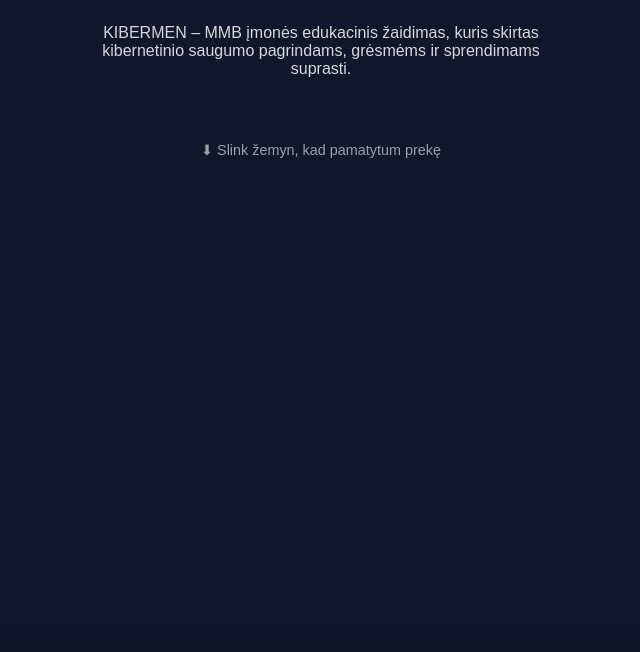
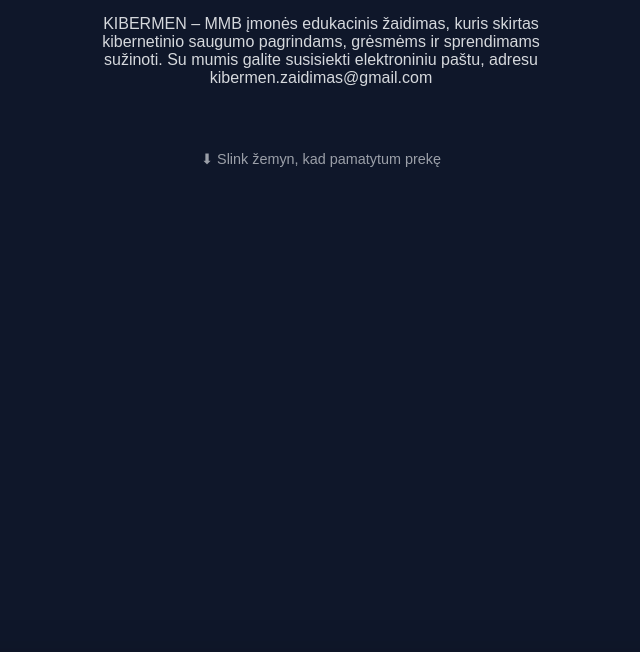
Before and after one commit to mrtonis32/kibermen, a plain HTML site: page index.html in a window 1280 px wide. Shown: the part 338-990 px from the top of the page, without its empty margins (319-959 px from the left). Drawn offline with Linux system fonts and the light colour scheme; a script that the page names is missing.

Commit message:
Update index.html

```diff
--- a/index.html
+++ b/index.html
@@ -105,7 +105,7 @@
     <img src="23b9c834-b0a0-4db4-9eee-d43643835252.jpg" alt="KIBERMEN logotipas">
     <p>
         KIBERMEN – MMB įmonės edukacinis žaidimas, kuris skirtas kibernetinio saugumo
-        pagrindams, grėsmėms ir sprendimams suprasti.
+        pagrindams, grėsmėms ir sprendimams sužinoti. Su mumis galite susisiekti elektroniniu paštu, adresu kibermen.zaidimas@gmail.com
     </p>
     <div class="scroll-hint">⬇ Slink žemyn, kad pamatytum prekę</div>
 </section>
```
